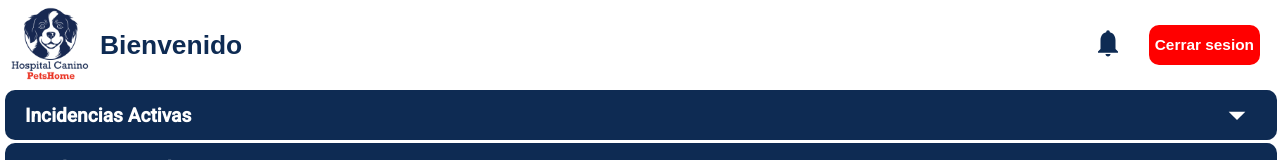
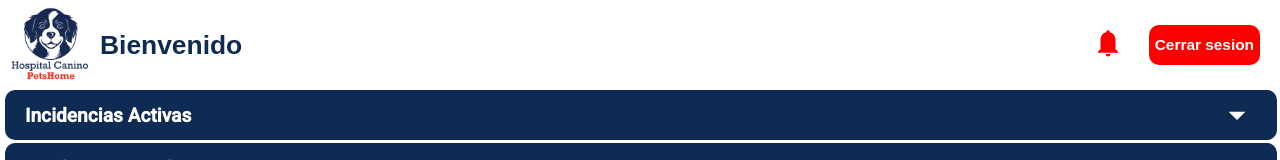
Before and after one commit to JorgeFde/Proyecto_Final_Hospital, an Angular app in the folder Hospital canino/Proyecto/Hospital_Canino/: page /Dashboard in a window 1280 px wide. Shown: the top 160 px of the page. Built offline with nearby package versions, Linux system fonts and the light colour scheme.

Commit message:
fix-cambio a notificaciones activas

```diff
--- a/Hospital canino/Proyecto/Hospital_Canino/src/app/Components/dashboard/dashboard.component.ts
+++ b/Hospital canino/Proyecto/Hospital_Canino/src/app/Components/dashboard/dashboard.component.ts
@@ -11,7 +11,7 @@ import { NotificationsComponent } from "../notifications/notifications.component
 export class DashboardComponent {
   isOpen: 'activos' | 'pendientes' | 'cerrados' | null = null;
   panelVisible: boolean = false;
-  isNotification: boolean = false;
+  isNotification: boolean = true;
   isActiveAnimation: boolean = false
   intervalId: any;
   bellAnimating: boolean = false;
```
